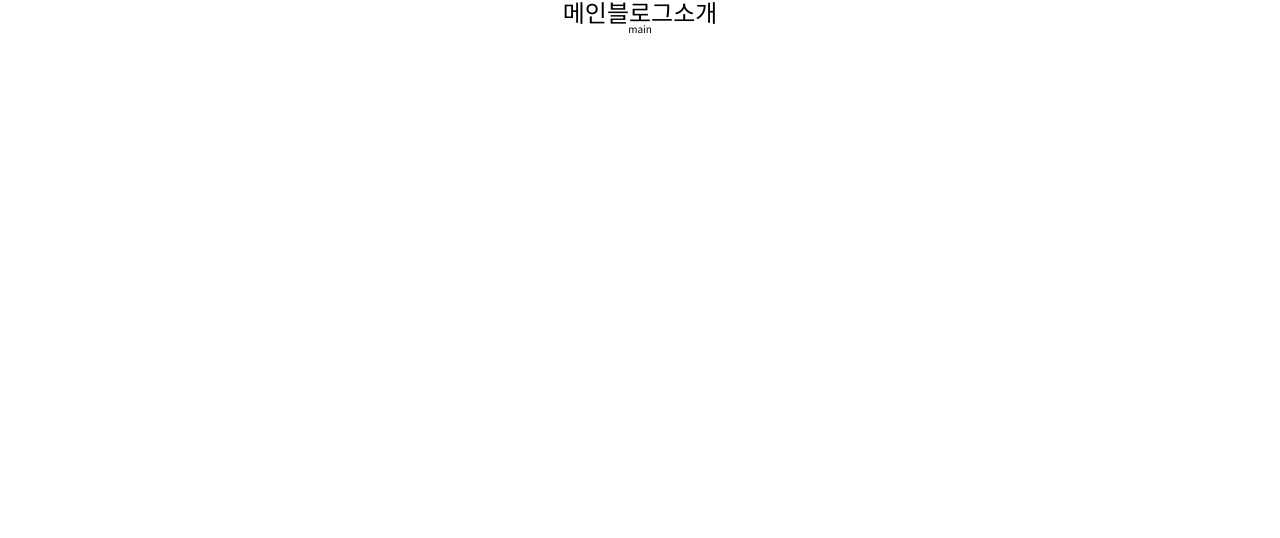
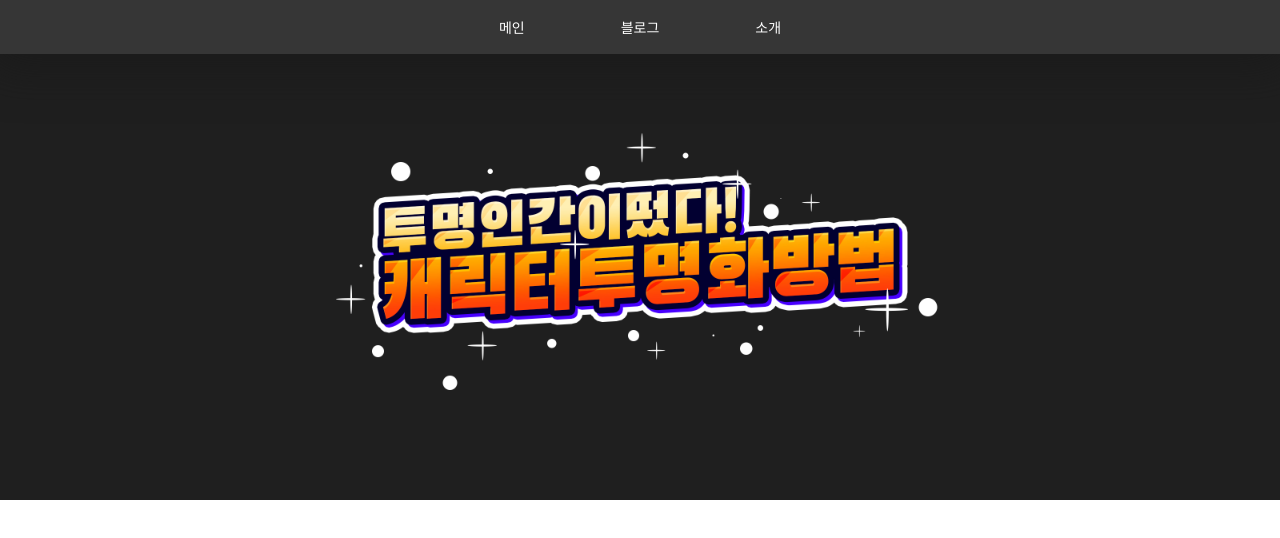
Before and after one commit to KimHyunLo/blog, a React (Create React App) app: page / in a window 1280 px wide. Shown: the top 538 px of the page. Built offline with nearby package versions, Linux system fonts and the light colour scheme.

Commit message:
main(nav)추가

```diff
--- a/src/components/App/App.css
+++ b/src/components/App/App.css
@@ -1,3 +1,4 @@
 .App {
   text-align: center;
+  font-size: 10px;
 }
--- a/src/components/App/App.tsx
+++ b/src/components/App/App.tsx
@@ -1,14 +1,12 @@
 import React from "react";
 import { BrowserRouter, Route, Routes } from "react-router-dom";
 import "./App.css";
-import Nav from "../Nav/Nav"
 import Main from "../Main/Main";
 
 export default function App() {
   return (
     <BrowserRouter>
       <div className="App">
-        <Nav />
         <Routes>
           <Route path="/" element={<Main/>}></Route>
         </Routes>
--- /dev/null
+++ b/src/components/Main/Main.module.css
@@ -0,0 +1,8 @@
+.main {
+  background-image: url("./test.jpg");
+  background-color: #1f1f1f;
+  background-repeat: no-repeat;
+  background-size: 60%;
+  background-position: center;
+  height: 50em;
+}
--- a/src/components/Main/Main.tsx
+++ b/src/components/Main/Main.tsx
@@ -1,9 +1,11 @@
 import React from "react";
+import Nav from "../Nav/Nav";
+import styles from "./Main.module.css"
 
 export default function Main(): JSX.Element {
   return(
-    <div>
-      <h2>main</h2>
+    <div className={styles.main}>
+      <Nav />
     </div>
   );
 }
--- a/src/components/Nav/Nav.module.css
+++ b/src/components/Nav/Nav.module.css
@@ -1,3 +1,15 @@
 .nav {
-  font-size: 1.5rem;
+  padding: 2em;
+  background-color: rgba(255, 255, 255, 0.1);
+  box-shadow: 0 0rem 5em 1em rgb(26, 26, 26);
 }
+
+.navItem {
+  font-size: 1.4em;
+  margin: auto 3rem;
+  color: white;
+}
+
+.navItem:hover {
+  color: yellow;
+}
--- a/src/components/Nav/Nav.tsx
+++ b/src/components/Nav/Nav.tsx
@@ -1,12 +1,13 @@
 import React from "react";
+import { Link } from "react-router-dom";
 import styles from "./Nav.module.css";
 
 export default function Nav(): JSX.Element {
   return (
     <nav className={styles.nav}>
-      <span className={styles.navItem}>메인</span>
-      <span className={styles.navItem}>블로그</span>
-      <span className={styles.navItem}>소개</span>
+      <Link to="/" className={styles.navItem}>메인</Link>
+      <Link to="/blog" className={styles.navItem}>블로그</Link>
+      <Link to="/about" className={styles.navItem}>소개</Link>
     </nav>
   );
 }
--- a/src/global.d.ts
+++ b/src/global.d.ts
@@ -2,3 +2,4 @@ declare module "*.module.css" {
   const content: { [className: string]: string };
   export = content;
 }
+declare module "*.jpg";
--- a/src/reset.css
+++ b/src/reset.css
@@ -24,7 +24,6 @@ footer, header, hgroup, menu, nav, section {
 }
 body {
 	line-height: 1;
-	font-size: 10px;
 }
 ol, ul {
 	list-style: none;
@@ -41,3 +40,7 @@ table {
 	border-collapse: collapse;
 	border-spacing: 0;
 }
+a {
+	text-decoration: none;
+	color: blaCK;
+}
```
Also changed, not shown: src/components/Main/test.jpg (added).
